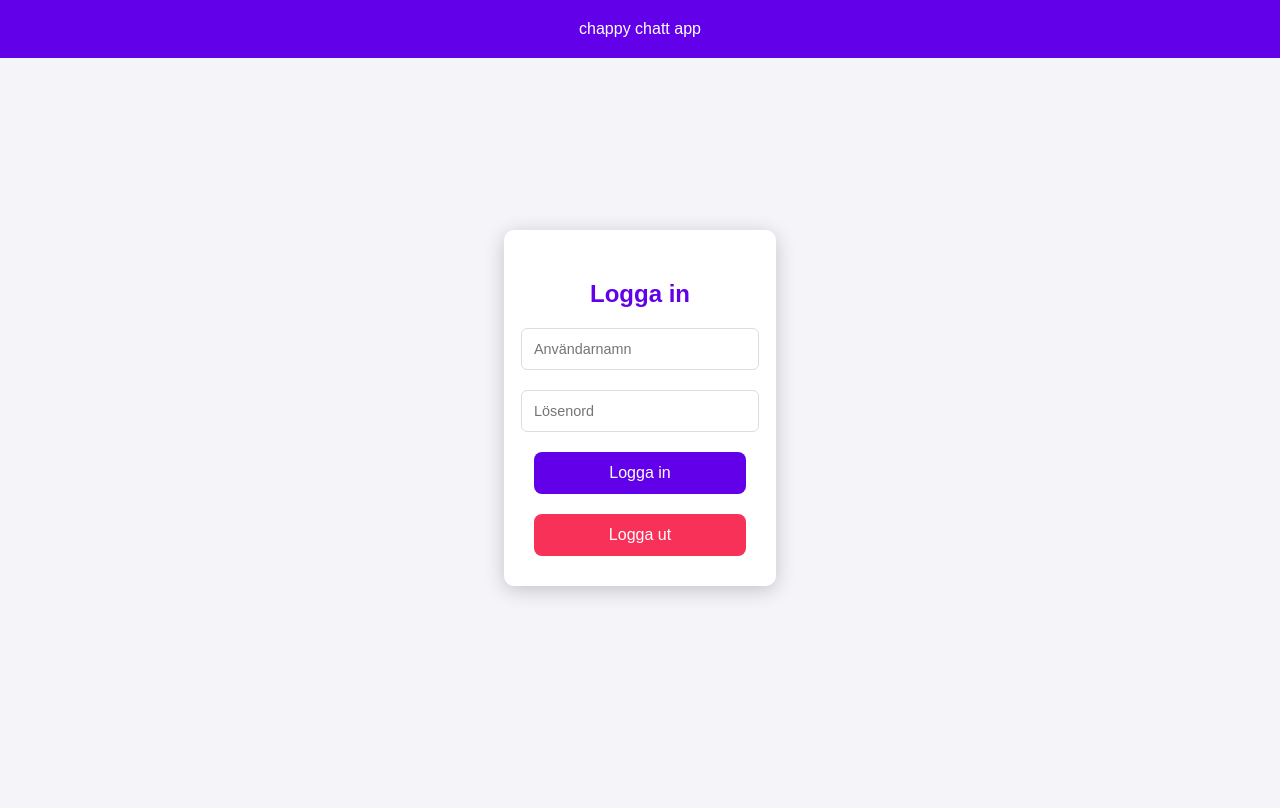
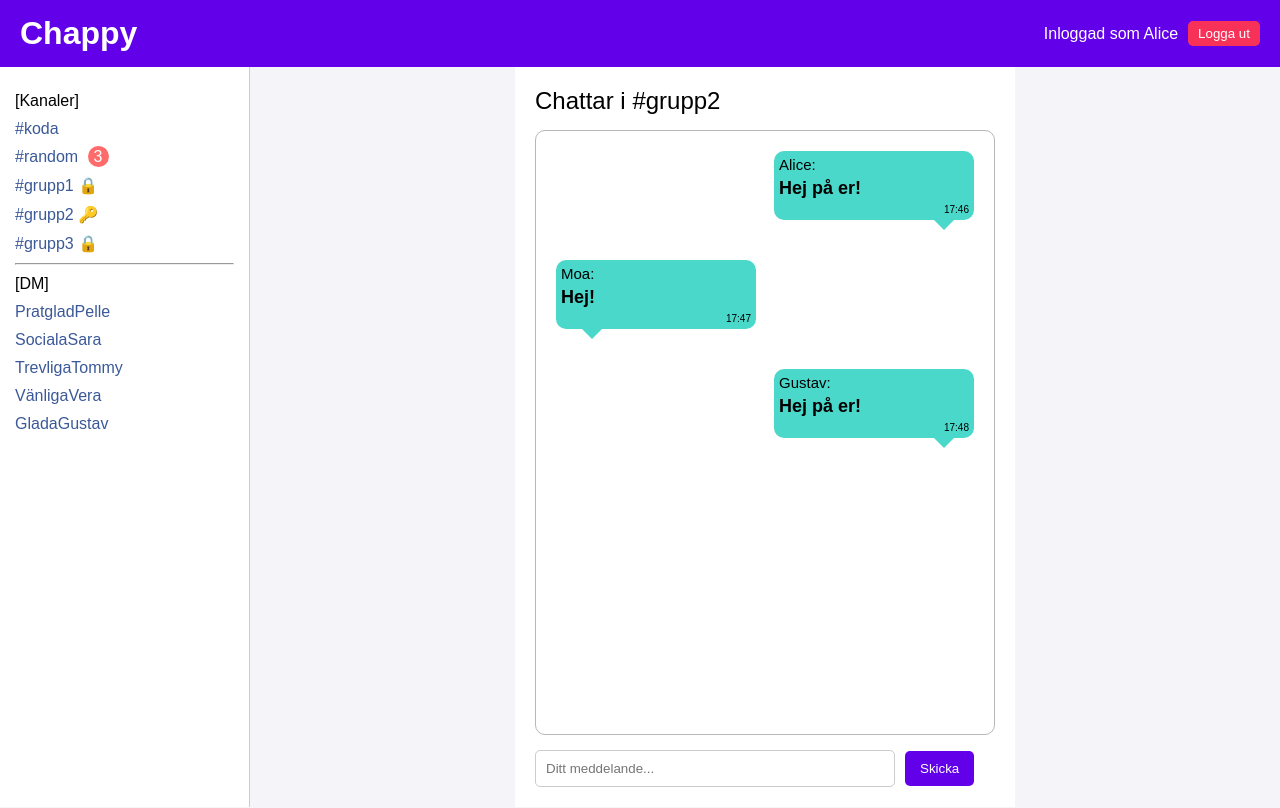
Before and after one commit to wilmaniklasson/chat-app, a React (Vite) app: page /home in a window 1280 px wide. Built offline with nearby package versions, Linux system fonts and the light colour scheme.

Commit message:
react ruter och frontend logik

```diff
--- a/package.json
+++ b/package.json
@@ -21,7 +21,8 @@
     "jsonwebtoken": "^9.0.2",
     "mongodb": "^6.9.0",
     "react": "^18.3.1",
-    "react-dom": "^18.3.1"
+    "react-dom": "^18.3.1",
+    "react-router-dom": "^6.27.0"
   },
   "devDependencies": {
     "@eslint/js": "^9.11.1",
--- a/src/App.css
+++ b/src/App.css
@@ -21,9 +21,9 @@ h1 {
 }
 
 
+
 main {
   display: flex;
-  justify-content: center;
-  align-items: center;
-  height: calc(100vh - 100px);
+  flex-direction: column;
+
 }
--- a/src/App.tsx
+++ b/src/App.tsx
@@ -1,15 +1,17 @@
 import './App.css';
-import Login from "./Login";
+import Login from "./components/Login";
+import { Routes, Route } from 'react-router-dom';
+import Home from './components/Home';
 
 
 function App() {
   return (
     <>
-     <header>
-      chappy chatt app
-     </header>
      <main>
-      <Login />
+     <Routes>
+      <Route path="/" element={<Login />} />
+      <Route path="/home" element={<Home />} />
+    </Routes>
      </main>
     </>
   );
--- /dev/null
+++ b/src/components/Home.css
@@ -0,0 +1,190 @@
+* {
+    margin: 0;
+    padding: 0;
+    box-sizing: border-box;
+}
+
+
+
+.header-container {
+    background-color: #6200ea;
+    color: white;
+    display: flex;
+    justify-content: space-between;
+    align-items: center;
+    padding: 15px 20px;
+}
+
+.header-title {
+    font-size: 2rem;
+}
+
+.user-status-container {
+    display: flex;
+    align-items: center;
+}
+
+.user-status-text {
+    margin-right: 10px;
+}
+
+
+
+
+
+.home-main {
+    display: flex;
+    height: calc(100vh - 60px);
+    flex-direction: row;
+}
+
+.nav-container {
+    background-color: #ffffff;
+    width: 250px;
+    padding: 15px;
+    border-right: 1px solid #ccc;
+}
+
+.nav-list {
+    list-style: none;
+}
+
+.nav-item {
+    margin: 10px 0;
+}
+
+.nav-link {
+    text-decoration: none;
+    color: #3b5998;
+    transition: color 0.3s;
+}
+
+.nav-link:hover {
+    color: #2d4373;
+}
+
+.unread {
+    background-color: #ff6b6b;
+    color: white;
+    border-radius: 12px;
+    padding: 2px 6px;
+    margin-left: 5px;
+}
+
+.chat-container {
+    flex: 1;
+    display: flex;
+    flex-direction: column;
+    padding: 20px;
+    background-color: #ffffff;
+    max-width: 500px;
+    margin: 0 auto;
+
+}
+
+.chat-header {
+    font-size: 1.5rem;
+    margin-bottom: 15px;
+}
+
+.chat-history {
+    flex: 1;
+    display: flex;
+    flex-direction: column;
+    overflow-y: auto;
+    margin-bottom: 15px;
+    border: rgb(184, 183, 183) 1px solid;
+    border-radius: 10px;
+
+}
+
+.chat-message-right {
+    background-color: #e0f7fa;
+    padding: 10px;
+    border-radius: 8px;
+    margin: 5px 0;
+    align-self: flex-end;
+}
+
+.chat-input {
+    width: calc(100% - 100px);
+    padding: 10px;
+    border: 1px solid #ccc;
+    border-radius: 5px;
+    margin-right: 10px;
+}
+
+.send-button {
+    padding: 10px 15px;
+    background-color: #6200ea;
+    color: white;
+    border: none;
+    border-radius: 5px;
+    cursor: pointer;
+}
+
+.logut-button {
+    background-color: #f83159;
+    color: #ffffff;
+    border: none;
+    padding: 5px 10px;
+    border-radius: 5px;
+    cursor: pointer;
+    transition: background-color 0.3s;
+}
+
+
+.send-button:hover {
+    background-color: #3b1373;
+}
+
+
+.chat-message-right, .chat-message-left {
+    position: relative;
+    padding: 5px;
+    margin: 20px;
+    background-color: #4ad8ca;
+    border-radius: 10px;
+    width: 200px;
+    height: auto;
+    font-size: 15px;
+    display: flex;
+    flex-direction: column;
+}
+
+.chat-message-right:after {
+    content: '';
+    position: absolute;
+    bottom: -20px;
+    right: 5%;
+    transform: translateX(-50%);
+    border-width: 10px;
+    border-style: solid;
+    border-color: #4ad8ca transparent transparent transparent;
+}
+
+.chat-message-left:after {
+    content: '';
+    position: absolute;
+    bottom: -20px;
+    left: 18%;
+    transform: translateX(-50%);
+    border-width: 10px;
+    border-style: solid;
+    border-color: #4ad8ca transparent transparent transparent;
+}
+
+.time{
+    font-size: 10px;
+    color: #000;
+    margin-top: 5px;
+    text-align: right;
+}
+.text{
+
+    color: #000;
+    margin-top: 5px;
+    text-align: left;
+    font-weight: 700;
+    font-size: 18px;
+}
--- /dev/null
+++ b/src/components/Home.tsx
@@ -0,0 +1,60 @@
+import './Home.css';
+const Home: React.FC = () => {
+    return (
+        <>
+        <header className="header-container">
+    <h1 className="header-title">Chappy</h1>
+    <div className="user-status-container">
+        <span className="user-status-text">Inloggad som Alice</span>
+        <button className="logut-button">Logga ut</button>
+    </div>
+</header>
+<main className='home-main'>
+    <nav className="nav-container">
+        <ul className="nav-list">
+            <li className="nav-item">[Kanaler]</li>
+            <li className="nav-item"><a className="nav-link" href="#">#koda</a></li>
+            <li className="nav-item"><a className="nav-link" href="#">#random</a> <span className="unread">3</span></li>
+            <li className="nav-locked nav-item"><a className="nav-link" href="#">#grupp1 🔒</a></li>
+            <li className="nav-selected nav-item"><a className="nav-link" href="#">#grupp2 🔑</a></li>
+            <li className="nav-locked nav-item"><a className="nav-link" href="#">#grupp3 🔒</a></li>
+            <li className="nav-item"><hr /></li>
+            <li className="nav-item" title="Direktmeddelanden">[DM]</li>
+            <li className="nav-item"><a className="nav-link" href="#">PratgladPelle</a></li>
+            <li className="nav-item"><a className="nav-link" href="#">SocialaSara</a></li>
+            <li className="nav-item"><a className="nav-link" href="#">TrevligaTommy</a></li>
+            <li className="nav-item"><a className="nav-link" href="#">VänligaVera</a></li>
+            <li className="nav-item"><a className="nav-link" href="#">GladaGustav</a></li>
+        </ul>
+    </nav>
+    <div className="chat-container">
+        <section className="chat-header">
+            Chattar i <span className="chat-name">#grupp2</span>
+        </section>
+        <section className="chat-history">
+            <section className="chat-message-right">
+                <p>Alice:</p>
+                <p className='text'>Hej på er!</p>
+                <p className='time'> 17:46</p>
+            </section>
+            <section className="chat-message-left">
+                <p>Moa:</p>
+                <p className='text'>Hej!</p>
+                <p className='time'>17:47</p>
+            </section>
+            <section className="chat-message-right">
+                <p>Gustav:</p>
+                <p className='text'>Hej på er!</p>
+                <p className='time'> 17:48</p>
+            </section>
+        </section>
+        <section>
+            <input type="text" className="chat-input" placeholder="Ditt meddelande..." />
+            <button className="send-button">Skicka</button>
+        </section>
+    </div>
+</main></>
+    );
+};
+
+export default Home;
--- a/src/Loggin.css
+++ b/src/components/Loggin.css
@@ -65,20 +65,6 @@ body {
     transform: translateY(-2px);
 }
 
-.logg-ut-btn {
-    background-color: #f83159;
-    color: white;
-    border: none;
-    border-radius: 8px;
-    cursor: pointer;
-    transition: background-color 0.3s, transform 0.2s;
-    font-size: 1rem;
-    padding: 12px;
-    width: 100%;
-    max-width: 300px;
-    margin-top: 20px;
-}
-
 
 .login-form .message {
     margin-top: 15px;
--- a/src/Login.tsx
+++ b/src/components/Login.tsx
@@ -1,11 +1,12 @@
 import React, { useState } from 'react';
-
+import { useNavigate } from 'react-router-dom'; // Importera useNavigate
 import "./Loggin.css";
 
 const Login: React.FC = () => {
     const [username, setUsername] = useState<string>('');
     const [password, setPassword] = useState<string>('');
     const [message, setMessage] = useState<string>('');
+    const navigate = useNavigate(); // Initiera useNavigate
 
     const handleLogin = async (e: React.FormEvent<HTMLFormElement>) => {
         e.preventDefault();
@@ -39,15 +40,18 @@ const Login: React.FC = () => {
             localStorage.setItem('token', result.token);
             setMessage('Inloggning lyckades!');
 
+            // Navigera till hemsidan
+            navigate('/home'); // Navigera till hemsidan efter inloggning
+
         } catch (error: any) {
             console.error('Error vid inloggning:', error); // Logga eventuella fel
             setMessage(error.message); // Felmeddelande
         }
     };
 
-
-
     return (
+        <>
+        <header>Chappy chat app</header>
         <div className="login-container">
             <form onSubmit={handleLogin} className="login-form">
                 <h2>Logga in</h2>
@@ -66,16 +70,16 @@ const Login: React.FC = () => {
                     required
                 />
                 <button className='logg-in-btn' type="submit">Logga in</button>
-                <button className='logg-ut-btn'>Logga ut</button>
                 {message && (
                     <div className={`message ${message.includes('lyckades') ? 'success' : 'error'}`}>
                         {message}
-
                     </div>
                 )}
-
             </form>
         </div>
+
+        </>
+
     );
 };
 
--- a/src/main.tsx
+++ b/src/main.tsx
@@ -1,10 +1,13 @@
-import { StrictMode } from 'react'
-import { createRoot } from 'react-dom/client'
-import App from './App.tsx'
-import './index.css'
+import { StrictMode } from 'react';
+import { createRoot } from 'react-dom/client';
+import { BrowserRouter } from 'react-router-dom';
+import App from './App.tsx';
+import './index.css';
 
 createRoot(document.getElementById('root')!).render(
   <StrictMode>
-    <App />
+    <BrowserRouter>
+      <App />
+    </BrowserRouter>
   </StrictMode>,
-)
+);
```
Also changed, not shown: 2 other files (tests, documents, lock files or other folders).
